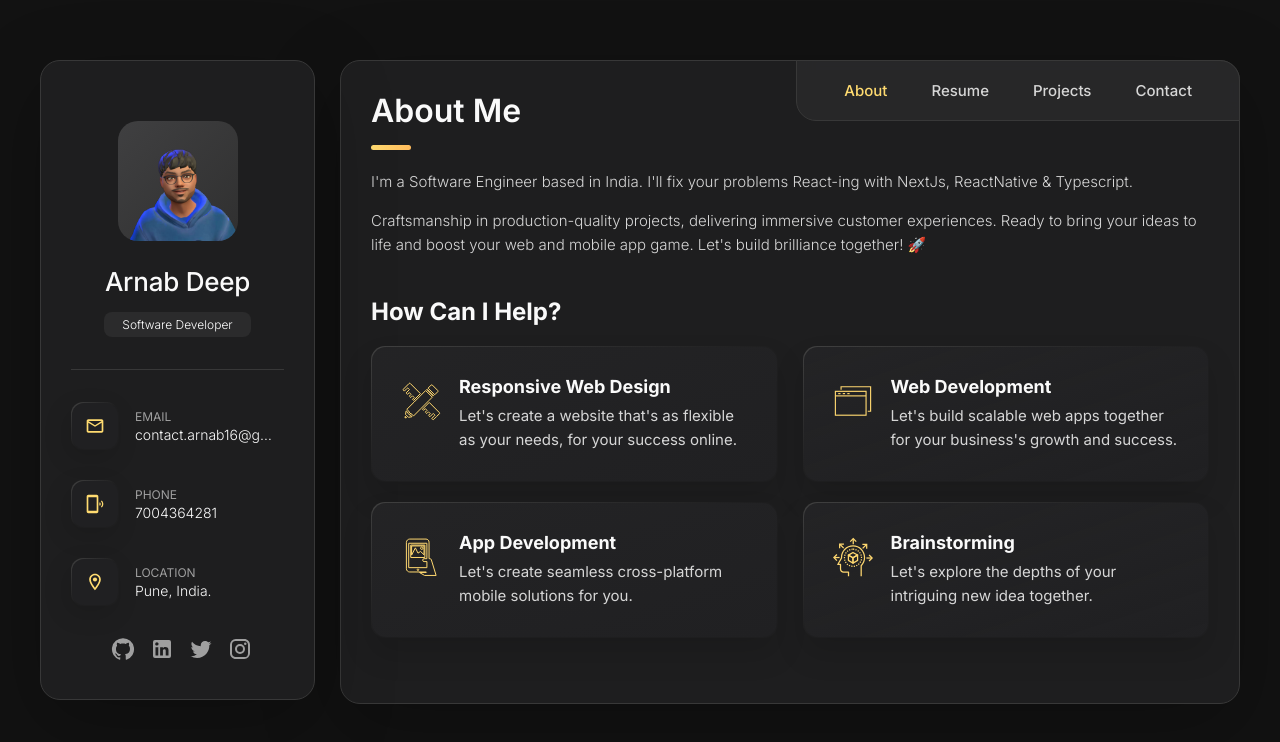
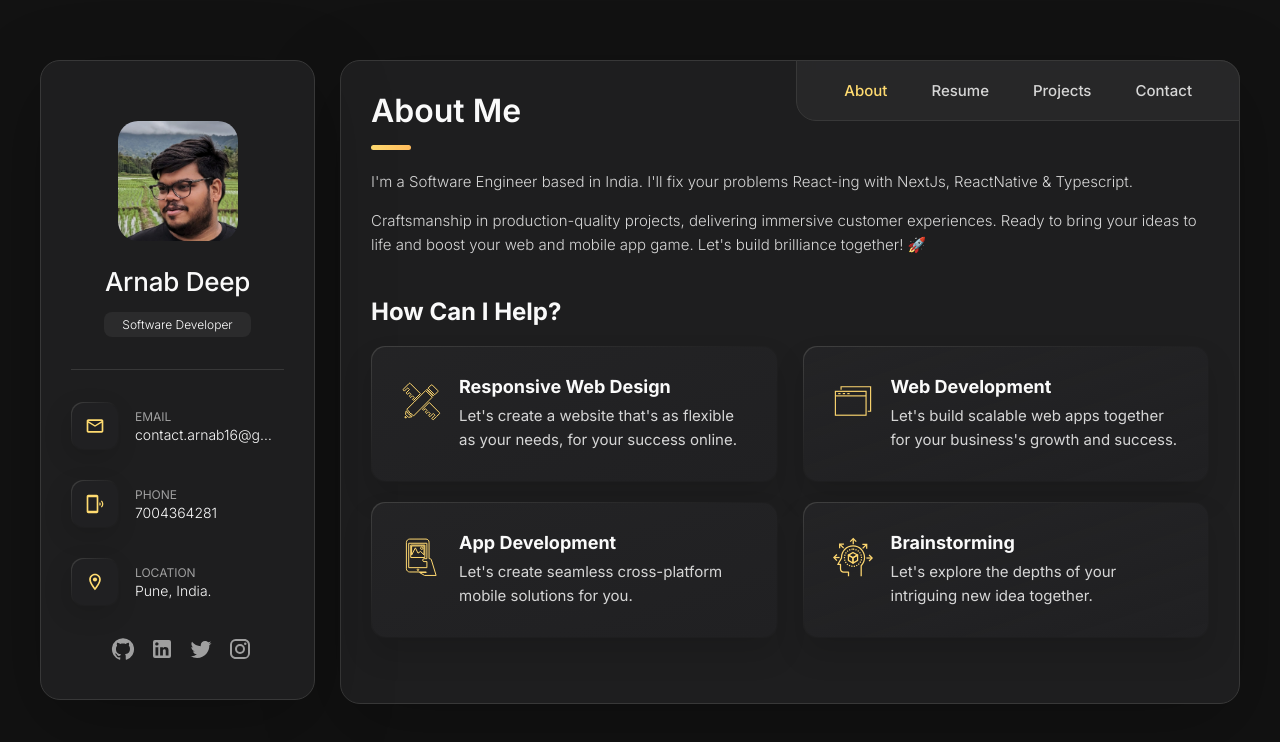
Before and after one commit to arnoob16/arnolio, a Next.js app: page / in a window 1280 px wide. Shown: the top 742 px of the page. Built offline with nearby package versions, Linux system fonts and the light colour scheme.

Commit message:
Added new display picture

```diff
--- a/app/components/personal-details/index.tsx
+++ b/app/components/personal-details/index.tsx
@@ -1,5 +1,4 @@
 "use client";
-/* eslint-disable @next/next/no-img-element */
 import GitHubIcon from "@mui/icons-material/GitHub";
 import LocationOnOutlinedIcon from "@mui/icons-material/LocationOnOutlined";
 import PhonelinkRingOutlinedIcon from "@mui/icons-material/PhonelinkRingOutlined";
@@ -10,6 +9,7 @@ import EmailOutlinedIcon from "@mui/icons-material/EmailOutlined";
 import ExpandMoreOutlinedIcon from "@mui/icons-material/ExpandMoreOutlined";
 import { ProfileDetails } from "@/app/constants";
 import React, { useState } from "react";
+import Image from "next/image";
 
 const PersonalDetails: React.FC = () => {
 	const [isExpanded, setIsExpanded] = useState(false);
@@ -20,10 +20,12 @@ const PersonalDetails: React.FC = () => {
 		<aside className={`sidebar ${isExpanded ? "active" : ""}`} data-sidebar>
 			<div className="sidebar-info">
 				<figure className="avatar-box">
-					<img
-						src="/display-picture.png"
+					<Image
 						alt={`${ProfileDetails.name}'s Profile Picture`}
-						width={80}
+						src="/display-pic.jpeg"
+						width={1280}
+						height={1280}
+						className="avatar-icon"
 					/>
 				</figure>
 
--- a/app/globals.css
+++ b/app/globals.css
@@ -283,6 +283,11 @@ main {
 	background: var(--bg-gradient-onyx);
 	border-radius: 20px;
 	overflow: hidden;
+}
+
+.avatar-icon {
+	height: 80px;
+	width: 80px;
 }
 
 .info-content .name {
@@ -1008,8 +1013,9 @@ textarea.form-input::-webkit-resizer {
 		gap: 25px;
 	}
 
-	.avatar-box img {
+	.avatar-icon {
 		width: 120px;
+		height: 120px;
 	}
 
 	.info-content .name {
```
Also changed, not shown: public/display-pic.jpeg (added).
